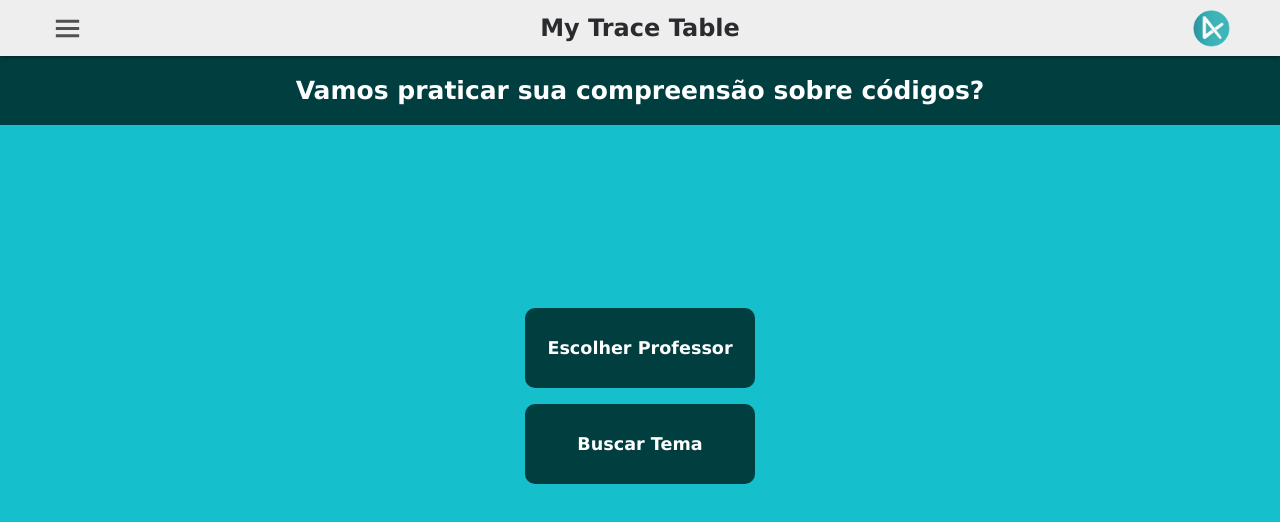
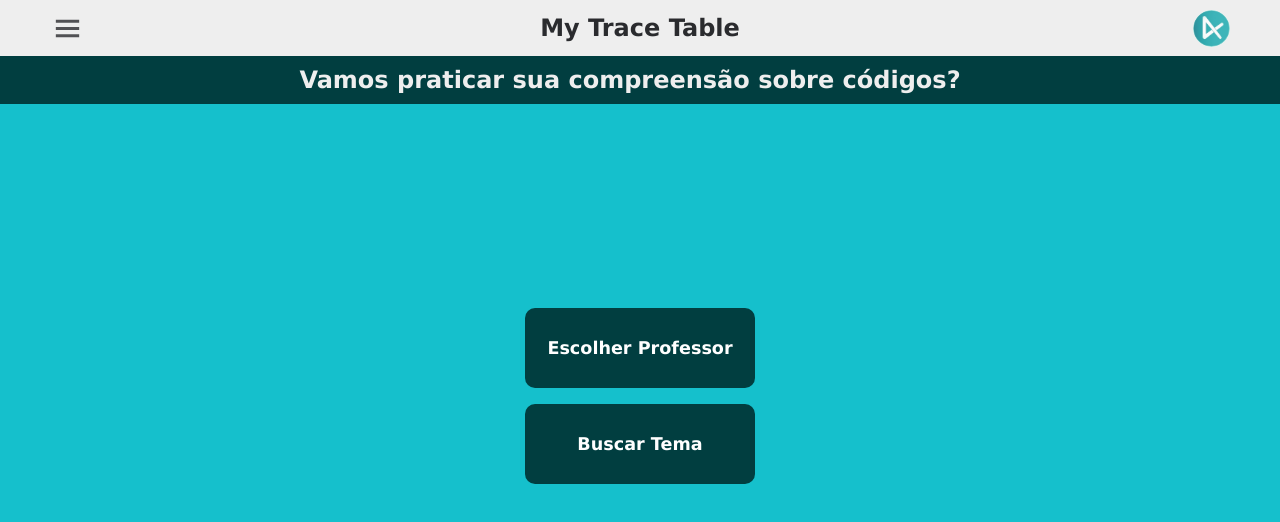
Before and after one commit to a4s-ufpb/My-Trace-Table, a React (Vite) app: page /#/ in a window 1280 px wide. Shown: the top 522 px of the page. Built offline with nearby package versions, Linux system fonts and the light colour scheme.

Commit message:
Feat: criando um header secundário para outras informações da tela

```diff
--- a/src/components/infoBox/InfoBox.css
+++ /dev/null
@@ -1,17 +0,0 @@
-.info-box {
-    position: absolute;
-    top: 0px;
-    right: 20px;
-    color: var(--primary-white);
-    padding: 15px;
-    border-radius: 10px;
-    text-align: center;
-}
-
-.info-box h2,
-p {
-    max-width: 100%;
-    word-wrap: break-word;
-    font-weight: bold;
-    font-size: 1rem;
-}
--- a/src/components/infoBox/InfoBox.jsx
+++ /dev/null
@@ -1,12 +0,0 @@
-import "./InfoBox.css"
-
-function InfoBox({ title, content }) {
-    return (
-        <div className='info-box'>
-            <h2>{title}: </h2>
-            <p>{content}</p>
-        </div>
-    )
-}
-
-export default InfoBox
--- a/src/components/navigateButton/NavigateButton.css
+++ b/src/components/navigateButton/NavigateButton.css
@@ -1,12 +1,8 @@
 .navigate-btn {
-    position: absolute;
-    left: 20px;
-    top: 20px;
     color: var(--primary-white);
     font-size: 2rem;
     cursor: pointer;
     transition: all .2s ease-in-out;
-    z-index: 1;
 }
 
 .navigate-btn:hover {
--- /dev/null
+++ b/src/components/secondary-header/SecondaryHeader.css
@@ -0,0 +1,46 @@
+.secondary-header {
+    width: 100%;
+    background-color: var(--primary-green);
+    display: flex;
+    align-items: center;
+    justify-content: space-between;
+    padding: 10px 20px;
+    position: absolute;
+    top: 0;
+    z-index: 10;
+}
+
+.secondary-header .left {
+    display: flex;
+    justify-content: flex-start;
+    align-items: center;
+}
+
+.secondary-header h2 {
+    font-size: 1.5rem;
+    color: var(--primary-white);
+    margin-left: 80px;
+}
+
+.secondary-header .right {
+    color: var(--primary-white);
+    text-align: center;
+    width: 100px;
+    word-break: break-word;
+    white-space: pre-line;
+    font-size: 0.9rem;
+}
+
+@media (max-width: 780px) {
+    .secondary-header h2 {
+        margin-top: 1em;
+        font-size: 1.5em;
+    }
+}
+
+@media (max-width: 550px) {
+    .secondary-header h2 {
+        width: 90%;
+        font-size: 1.2em;
+    }
+}
--- /dev/null
+++ b/src/components/secondary-header/SecondaryHeader.jsx
@@ -0,0 +1,16 @@
+import "./SecondaryHeader.css";
+import NavigateButton from '../navigateButton/NavigateButton';
+
+export default function SecondaryHeader({ showBackButton, title, rightText }) {
+    return (
+        <div className="secondary-header">
+            <div className="left">
+                {showBackButton ? <NavigateButton /> : null}
+            </div>
+            <h2>{title}</h2>
+            <div className="right">
+                {rightText ? <p>{rightText}</p> : null}
+            </div>
+        </div>
+    );
+}
--- a/src/index.css
+++ b/src/index.css
@@ -26,17 +26,6 @@
   position: relative;
 }
 
-.title {
-  width: 100%;
-  font-size: 25px;
-  background-color: var(--primary-green);
-  color: #fff;
-  padding: 20px 80px;
-  text-align: center;
-  position: absolute;
-  top: 0px;
-}
-
 .container-data {
   width: 100%;
   display: flex;
@@ -47,17 +36,7 @@
   padding: 10px;
 }
 
-@media (max-width: 780px) {
-  .title {
-    position: static;
-    margin-top: 1em;
-    font-size: 1.5em;
-  }
+h3 {
+  color: var(--primary-black);
+  font-size: 24px;
 }
-
-@media (max-width: 550px) {
-  .title {
-    width: 90%;
-    font-size: 1.2em;
-  }
-}
--- a/src/routes/exercises/Exercices.jsx
+++ b/src/routes/exercises/Exercices.jsx
@@ -3,9 +3,8 @@ import Button from "../../components/button/Button";
 import { useEffect, useState } from "react";
 import Loading from "../../components/loading/Loading";
 import { TraceTableService } from "./../../service/TraceTableService";
-import NavigateButton from "../../components/navigateButton/NavigateButton";
-import InfoBox from "./../../components/infoBox/InfoBox";
 import { ThemeService } from "./../../service/ThemeService";
+import SecondaryHeader from "../../components/secondary-header/SecondaryHeader";
 
 function Exercices() {
   const navigate = useNavigate();
@@ -61,8 +60,7 @@ function Exercices() {
 
   return (
     <div className="background">
-      <NavigateButton />
-      <h1 className="title">Selecione o exercício</h1>
+      <SecondaryHeader showBackButton={true} title="Selecione o exercício" rightText={`Tema: ${themeName}`} />
       {exercices &&
         exercices.length > 0 &&
         exercices.map((exercice) => (
@@ -77,10 +75,9 @@ function Exercices() {
       {loading && <Loading />}
 
       {!loading && exercices.length == 0 && (
-        <h2 className="title">O tema não possui exercícios cadastrados!</h2>
+        <h3>O tema não possui exercícios cadastrados!</h3>
       )}
 
-      <InfoBox title="Tema" content={themeName} />
     </div>
   );
 }
--- a/src/routes/home/Home.jsx
+++ b/src/routes/home/Home.jsx
@@ -2,6 +2,7 @@ import { useNavigate } from "react-router-dom";
 import Button from "../../components/button/Button";
 import { useState } from "react";
 import SelectCode from "../../components/selectCode/SelectCode";
+import SecondaryHeader from "../../components/secondary-header/SecondaryHeader";
 
 function Home() {
   const navigate = useNavigate();
@@ -13,7 +14,7 @@ function Home() {
 
   return (
     <div className="background">
-      <h2 className="title">Vamos praticar sua compreensão sobre códigos?</h2>
+      <SecondaryHeader title="Vamos praticar sua compreensão sobre códigos?" />
       <Button text="Escolher Professor" action={selectTeacher} />
       <Button text="Buscar Tema" action={() => setShowSelectCode(true)} />
 
--- a/src/routes/teacher/Teacher.jsx
+++ b/src/routes/teacher/Teacher.jsx
@@ -4,6 +4,7 @@ import Button from '../../components/button/Button';
 import { useNavigate } from 'react-router-dom';
 import Loading from '../../components/loading/Loading';
 import NavigateButton from '../../components/navigateButton/NavigateButton';
+import SecondaryHeader from '../../components/secondary-header/SecondaryHeader';
 
 function Teacher() {
     const userService = new UserService();
@@ -36,8 +37,7 @@ function Teacher() {
 
     return (
         <div className='background'>
-            <NavigateButton />
-            <h1 className='title'>Selecione o Professor abaixo</h1>
+            <SecondaryHeader showBackButton={true} title="Selecione o Professor abaixo" />
 
             {users && users.length > 0 && users.map((user) => (
                 <div key={user.id}>
@@ -47,7 +47,7 @@ function Teacher() {
 
             {loading && <Loading />}
 
-            {!loading && users.length == 0 && <h2>Nenhum usuário cadastrado!</h2>}
+            {!loading && users.length == 0 && <h3>Nenhum usuário cadastrado!</h3>}
         </div>
     )
 }
--- a/src/routes/themes/Themes.jsx
+++ b/src/routes/themes/Themes.jsx
@@ -3,8 +3,7 @@ import Button from "../../components/button/Button";
 import { ThemeService } from "./../../service/ThemeService";
 import { useEffect, useState } from "react";
 import Loading from "../../components/loading/Loading";
-import NavigateButton from "../../components/navigateButton/NavigateButton";
-import InfoBox from "../../components/infoBox/InfoBox";
+import SecondaryHeader from "../../components/secondary-header/SecondaryHeader";
 
 function Themes() {
     const navigate = useNavigate();
@@ -45,8 +44,11 @@ function Themes() {
 
     return (
         <div className="background">
-            <NavigateButton />
-            <h1 className="title">Selecione o tema dos Exercícios</h1>
+            <SecondaryHeader
+                showBackButton={true}
+                title="Selecione o tema dos Exercícios"
+                rightText={`Professor: ${creatorName}`}
+            />
             {themes &&
                 themes.length > 0 &&
                 themes.map((theme) => (
@@ -61,10 +63,9 @@ function Themes() {
             {loading && <Loading />}
 
             {!loading && themes.length == 0 && (
-                <h2>O usuário não possui temas cadastrados!</h2>
+                <h3>O usuário não possui temas cadastrados!</h3>
             )}
 
-            <InfoBox title="Professor" content={creatorName} />
         </div>
     );
 }
```
